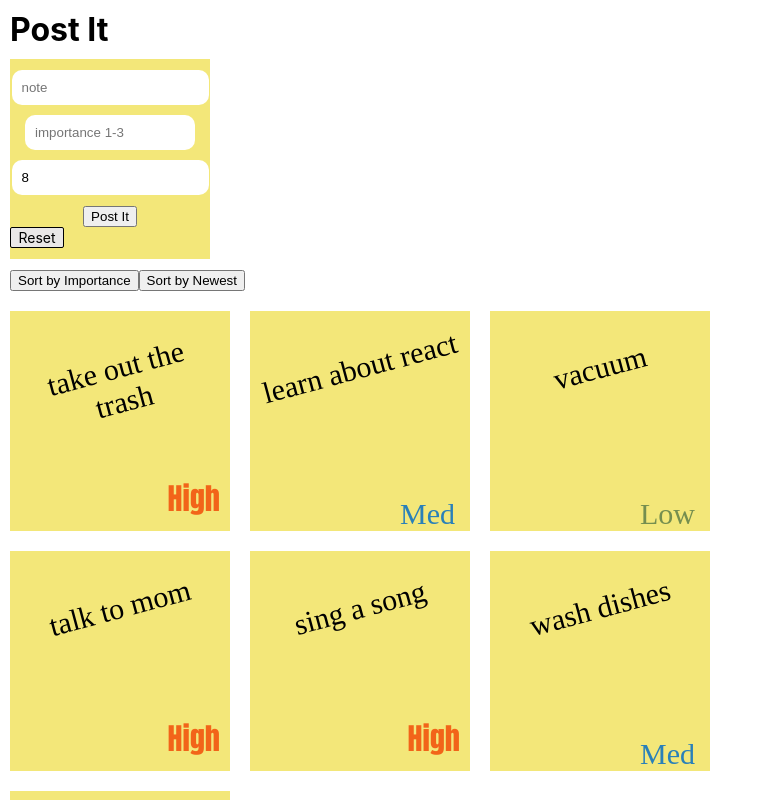
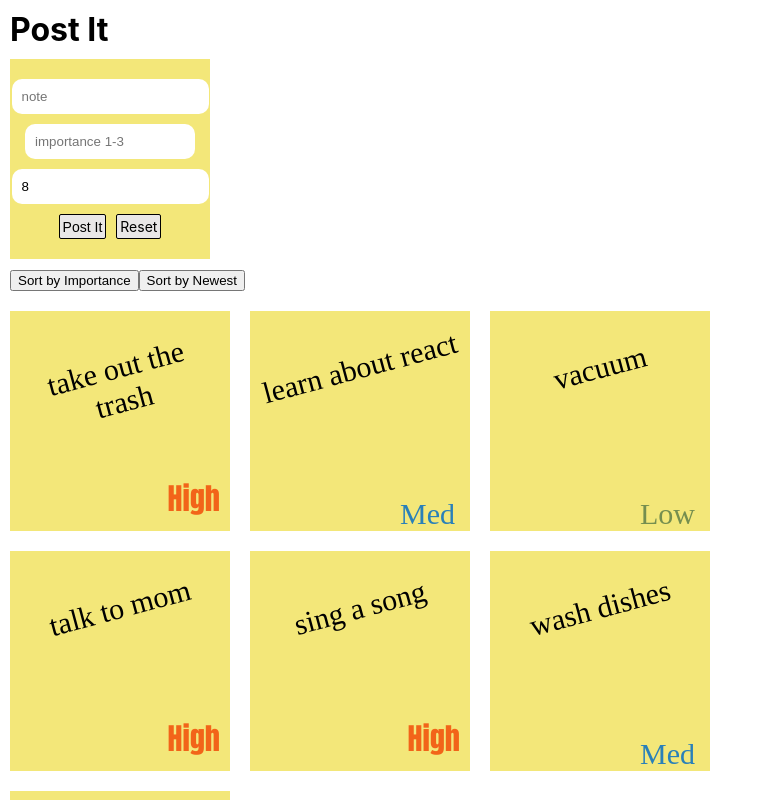
Before and after one commit to 4nth0ny1/post-it, a React (Create React App) app: page / in a window 1280 px wide. Shown: the top 800 px of the page, without its empty margins (0-763 px from the left). Built offline with nearby package versions, Linux system fonts and the light colour scheme.

Commit message:
added styles to form button group

```diff
--- a/src/App.css
+++ b/src/App.css
@@ -139,9 +139,19 @@ div.sort-button-group {
   background: rgb(233, 231, 231);
   border-radius: 2px;
   font-size: 14px;
-  padding: 1px;
+  padding: 3px;
 }
 
-.reset-button {
+.reset-button > div {
   cursor: pointer;
+  padding: 0 30px 0 30px;
 }
+
+.button-group-for-create-form {
+  display: flex;
+  justify-content: center;
+}
+
+.button-group-for-create-form > div {
+  margin-left: 10px;
+}
--- a/src/components/PostForm.jsx
+++ b/src/components/PostForm.jsx
@@ -50,13 +50,12 @@ class PostForm extends Component {
                     <input type="number"  className="form-input" placeholder="importance 1-3" onChange={onChange} min="1" max="3" name="importance" id="importance" />
                     <label htmlFor="id"></label>
                     <input type="number" className="form-input" onChange={onChange} name="id" id="id" value={addNewId()} />
-                    <button type="submit">Post It</button>
-                    <div className="reset-button" onClick={handleReset}>Reset</div>
+                    <div className="button-group-for-create-form">
+                        <button className="reset-button" type="submit">Post It</button>
+                        <div className="reset-button" onClick={handleReset}>Reset</div>
+                    </div>
                 </form>
-
             </div>
-
-
             </>
         )
     }
```
